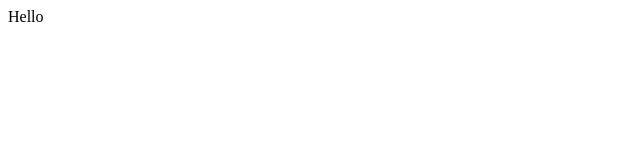
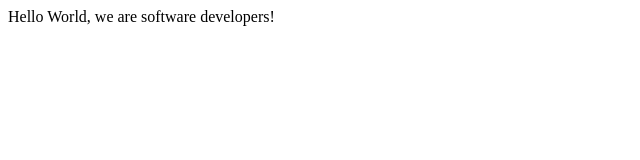
Before and after one commit to atangyj/microverse, a plain HTML site: page index.html in a window 1280 px wide. Shown: the whole page, without its empty margins (0-640 px from the left). Drawn offline with Linux system fonts and the light colour scheme.

Commit message:
Modified message

```diff
--- a/index.html
+++ b/index.html
@@ -1,5 +1,5 @@
 <!DOCTYPE html>
 <html>
-Hello
+Hello World, we are software developers!
 
 </html>
```
